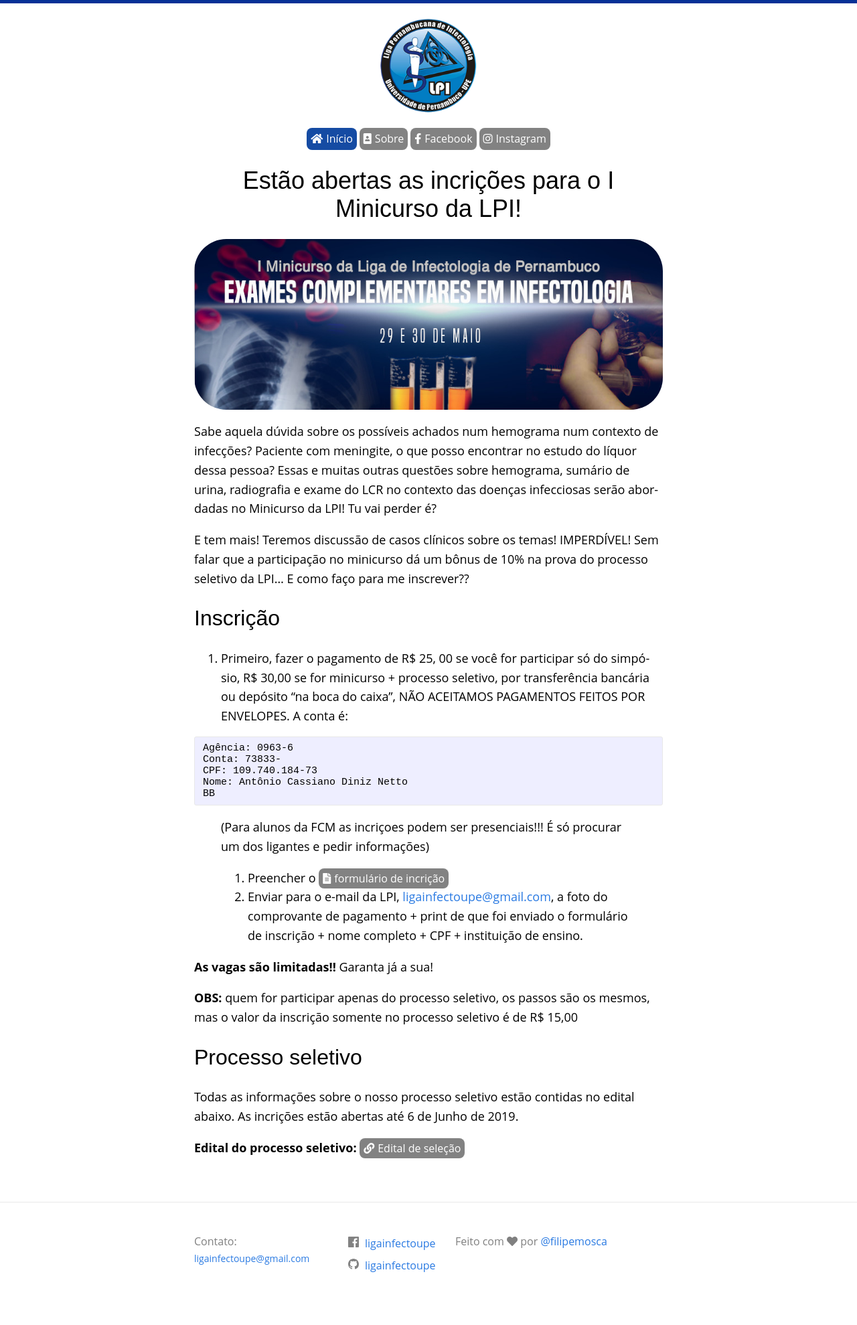
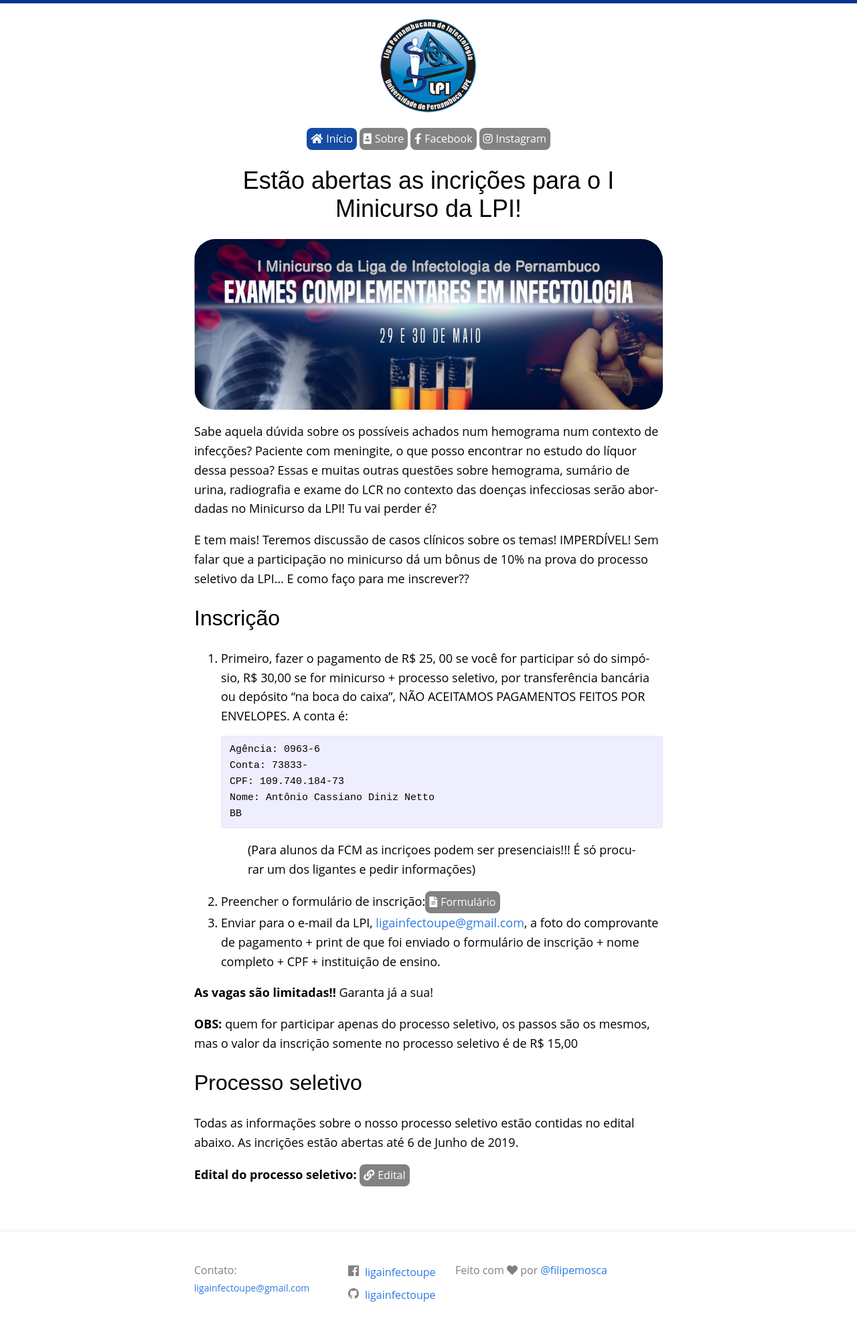
Before and after one commit to ligainfectoupe/ligainfectoupe.github.io, a Jekyll site: the page built from index.md, in a window 1280 px wide. Shown: the whole page at 67% size. Built offline with Jekyll 4.4.1, drawn with Linux system fonts in a browser that asks for light colours; nearby versions of some CDN libraries; before the commit the page ends 1935 px from its top, so only the background shows below that.

Commit message:
os botões tavam quebrando no fim da tela

````diff
--- a/_sass/main.scss
+++ b/_sass/main.scss
@@ -5,12 +5,9 @@
   padding-right: 20px;
   padding-left: 20px;
 }
-
 body {
   margin: 0 0 0 0;
 }
-
-
 
 /* Header */
 #logo {
@@ -20,7 +17,6 @@
   padding-top: 20px;
   display: block;
 }
-
 header {
   border-top: 5px solid #063196;
 }
@@ -45,12 +41,9 @@
     background-color: #154ba3;
   }
 }
-
 .fa, .fab, .fas:not(.fa-heart) {
   padding-right: 5px;
 }
-
-
 .current {
   background-color: #154ba3;
   color: white;
@@ -62,7 +55,6 @@
   width: 100%;
   margin-bottom: 30px;
 }
-
 .featured-image {
   object-fit: cover;
   max-width: 320px;
@@ -71,7 +63,6 @@
   margin: 5px auto 5px;
   border-radius: 1rem;
 }
-
 .post-info, .post-page-info {
   font-size: 16px;
   color: gray;
@@ -79,7 +70,6 @@
   width: 100%;
   max-width: 320px;
 }
-
 h1 {
   font-size: 36px;
 }
@@ -99,7 +89,6 @@
   font-weight: 400;
   text-align: left;
 }
-
 p, a, li, figcaption {
   font-family: 'Open Sans', sans-serif;
   font-size: 18px;
@@ -109,7 +98,6 @@
   -moz-osx-font-smoothing: grayscale;
   line-height: 1.6;
 }
-
 a{
   color: #2a7ae2;
   text-decoration: none;
@@ -132,6 +120,7 @@
   padding: 4px 6px 4px 6px;
   border-radius: 0.5rem;
   color: white;
+  display: inline-block;
 }
 .botao:hover {
   background-color: #154ba3;
@@ -187,31 +176,26 @@
     color: black;
   }
 }
-
 pre {
   padding: 8px 12px;
   overflow-x: auto;
 }
-
 pre > code {
     border: 0;
     padding-right: 0;
     padding-left: 0;
 }
-
 pre, code {
   font-size: 15px;
   border: 1px solid #e8e8e8;
   border-radius: 3px;
   background-color: #eef;
 }
-
 code {
   padding: 1px 5px;
   padding-right: 5px;
   padding-left: 5px;
 }
-
 kbd {
   background-color: #eee;
   border-radius: 3px;
@@ -225,16 +209,14 @@
   padding: 2px 4px;
   white-space: nowrap;
 }
-
 img {
   max-width: 100%;
   display: block;
   margin-left: auto;
   margin-right: auto;
 }
-
 #banner {
-  border-radius: 3rem;
+  border-radius: 2rem;
 }
 
 figcaption {
--- a/index.md
+++ b/index.md
@@ -14,7 +14,6 @@
 
 ## Inscrição
 1. Primeiro, fazer o pagamento de R$ 25, 00 se você for participar só do simpósio, R$ 30,00 se for minicurso + processo seletivo, por transferência bancária ou depósito “na boca do caixa”, NÃO ACEITAMOS PAGAMENTOS FEITOS POR ENVELOPES. A conta é:
-
 ```
 Agência: 0963-6
 Conta: 73833-
@@ -23,7 +22,7 @@
 BB
 ```
   > (Para alunos da FCM as incriçoes podem ser presenciais!!! É só procurar um dos ligantes e pedir informações)
-2. Preencher o <a class="botao" href="https://docs.google.com/forms/d/e/1FAIpQLSe2cmnIVgeufEd_hGlaiWT3FcU_t1Czu9BWm-3UTMujj-B9OA/viewform?usp=sf_link"><i class="fas fa-file-alt"></i>formulário de incrição
+2. Preencher o formulário de inscrição:<a class="botao" href="https://docs.google.com/forms/d/e/1FAIpQLSe2cmnIVgeufEd_hGlaiWT3FcU_t1Czu9BWm-3UTMujj-B9OA/viewform?usp=sf_link"><i class="fas fa-file-alt"></i>Formulário</a>
 3. Enviar para o e-mail da LPI, <a href="mailto:ligainfectoupe@gmail.com=feedback">ligainfectoupe@gmail.com</a>, a foto do comprovante de pagamento + print de que foi enviado o formulário de inscrição + nome completo + CPF + instituição de ensino.
 
 
@@ -34,7 +33,7 @@
 ## Processo seletivo
 Todas as informações sobre o nosso processo seletivo estão contidas no edital abaixo. As incrições estão abertas até 6 de Junho de 2019.
 
-**Edital do processo seletivo:** <a class="botao" href="/assets/edital-selecao-2019.1.pdf"><i class="fas fa-link"></i>Edital de seleção</a>
+**Edital do processo seletivo:** <a class="botao" href="/assets/edital-selecao-2019.1.pdf"><i class="fas fa-link"></i>Edital</a>
 
 <div class="post-list">
   <ul>
````
